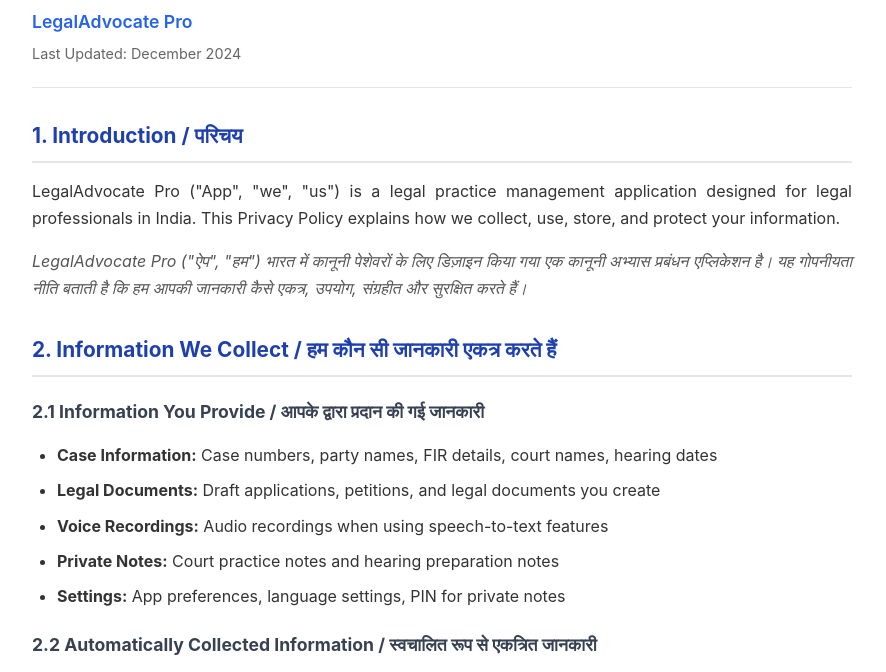
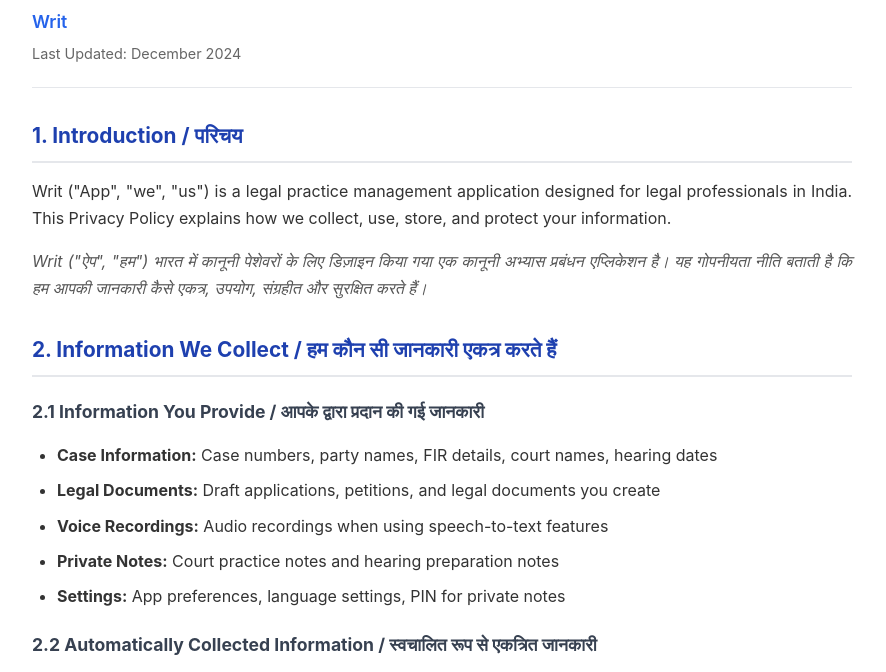
Before and after one commit to aloktiwarigit/privacy-policy, a plain HTML site: page index.html in a window 1280 px wide. Shown: the part 117-789 px from the top of the page, without its empty margins (198-1084 px from the left). Drawn offline with Linux system fonts and the light colour scheme.

Commit message:
Update app name to Writ

```diff
--- a/index.html
+++ b/index.html
@@ -3,7 +3,7 @@
 <head>
     <meta charset="UTF-8">
     <meta name="viewport" content="width=device-width, initial-scale=1.0">
-    <title>Privacy Policy - LegalAdvocate Pro</title>
+    <title>Privacy Policy - Writ</title>
     <style>
         * {
             margin: 0;
@@ -149,12 +149,12 @@
 <body>
     <div class="container">
         <h1>Privacy Policy / गोपनीयता नीति</h1>
-        <p style="font-size: 1.1rem; margin-bottom: 5px;"><span class="app-name">LegalAdvocate Pro</span></p>
+        <p style="font-size: 1.1rem; margin-bottom: 5px;"><span class="app-name">Writ</span></p>
         <p class="last-updated">Last Updated: December 2024</p>
 
         <h2>1. Introduction / परिचय</h2>
-        <p>LegalAdvocate Pro ("App", "we", "us") is a legal practice management application designed for legal professionals in India. This Privacy Policy explains how we collect, use, store, and protect your information.</p>
-        <p class="hindi">LegalAdvocate Pro ("ऐप", "हम") भारत में कानूनी पेशेवरों के लिए डिज़ाइन किया गया एक कानूनी अभ्यास प्रबंधन एप्लिकेशन है। यह गोपनीयता नीति बताती है कि हम आपकी जानकारी कैसे एकत्र, उपयोग, संग्रहीत और सुरक्षित करते हैं।</p>
+        <p>Writ ("App", "we", "us") is a legal practice management application designed for legal professionals in India. This Privacy Policy explains how we collect, use, store, and protect your information.</p>
+        <p class="hindi">Writ ("ऐप", "हम") भारत में कानूनी पेशेवरों के लिए डिज़ाइन किया गया एक कानूनी अभ्यास प्रबंधन एप्लिकेशन है। यह गोपनीयता नीति बताती है कि हम आपकी जानकारी कैसे एकत्र, उपयोग, संग्रहीत और सुरक्षित करते हैं।</p>
 
         <h2>2. Information We Collect / हम कौन सी जानकारी एकत्र करते हैं</h2>
 
@@ -347,7 +347,7 @@
         </div>
 
         <h2>12. Consent / सहमति</h2>
-        <p>By using LegalAdvocate Pro, you consent to:</p>
+        <p>By using Writ, you consent to:</p>
         <ul>
             <li>Local storage of your case data (encrypted)</li>
             <li>Transmission of data to AI services when using AI features</li>
@@ -357,7 +357,7 @@
 
         <footer>
             <p><em>This Privacy Policy is available in both English and Hindi within the app.</em></p>
-            <p>&copy; 2024 LegalAdvocate Pro. All rights reserved.</p>
+            <p>&copy; 2024 Writ. All rights reserved.</p>
             <p>Designed for Indian Legal Professionals</p>
         </footer>
     </div>
```
